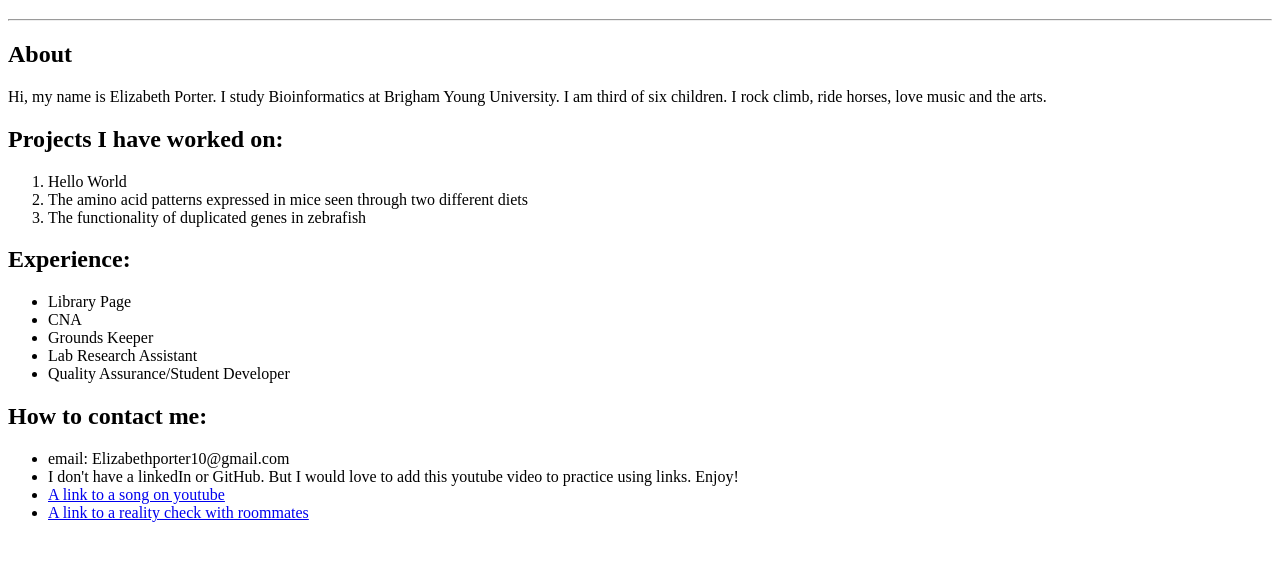
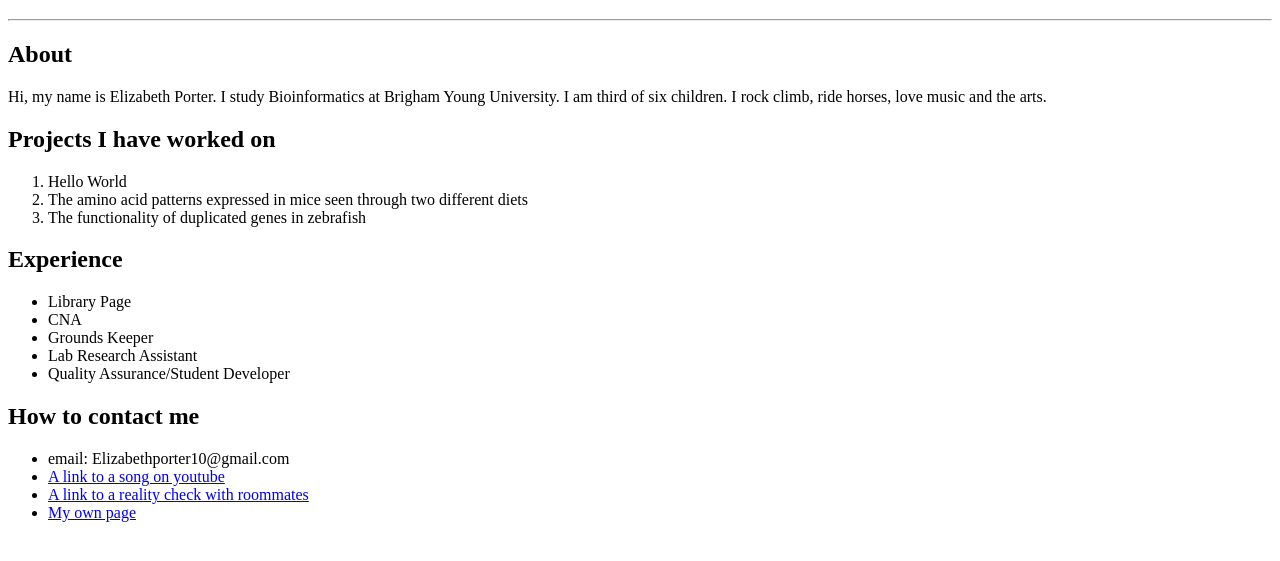
Before and after one commit to izyp0007/portfolio, a plain HTML site: page index.html in a window 1280 px wide. Shown: the part 61-622 px from the top of the page. Drawn offline with Linux system fonts and the light colour scheme.

Commit message:
Just added a few things

```diff
--- a/index.html
+++ b/index.html
@@ -1,5 +1,3 @@
-
-
 
 
 
@@ -10,32 +8,18 @@
 </head>
 <body>
 <h1>My porfolio</h1>
-
 <hr></hr>
 <h2>About</h2>
-
-
-
 <p>Hi, my name is Elizabeth Porter. I study Bioinformatics at Brigham Young University. I am third of six children. I rock climb, ride horses, love music and the arts.</p>
 
-
-
-
-
-
-
-
-<h2>Projects I have worked on:</h2>
+<h2>Projects I have worked on</h2>
 <ol>
 	<li>Hello World</li>
 	<li>The amino acid patterns expressed in mice seen through two different diets</li>
 	<li>The functionality of duplicated genes in zebrafish</li>
 </ol>
 
-
-
-
-<h2>Experience:</h2>
+<h2>Experience</h2>
 <ul>
 	<li>Library Page</li>
 	<li>CNA</li>
@@ -44,15 +28,13 @@
 	<li>Quality Assurance/Student Developer</li>
 </ul>
 
-
-
-<h2>How to contact me:</h2>
+<h2>How to contact me</h2>
 <ul>
 
 	<li>email: Elizabethporter10@gmail.com</li>
-	<li>I don't have a linkedIn or GitHub. But I would love to add this youtube video to practice using links. Enjoy!</li>
 	<li><a href="https://www.youtube.com/watch?v=pSQk-4fddDI">A link to a song on youtube</a>
-	<li><a href="https://www.youtube.com/watch?v=f5d8pVg3Qtg">A link to a reality check with roommates</a>
+	<li><a href="https://www.youtube.com/watch?v=f5d8pVg3Qtg">A link to a reality check with roommates</a></li>
+	<li><a href="./page.html">My own page</a></li>
 </ul>
 
 </body>
```
Also changed, not shown: page.html (added, +12 -0 lines), contact.html (deleted).
